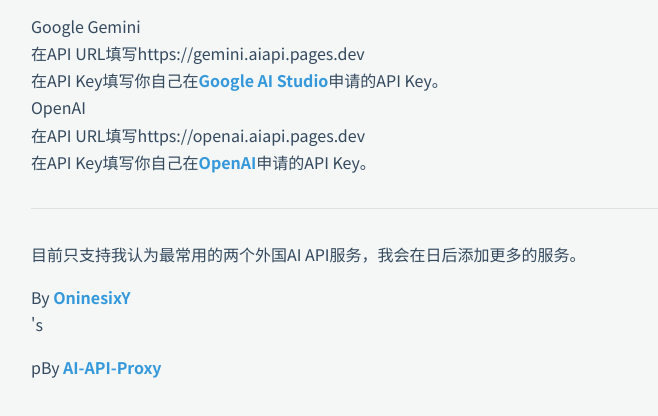
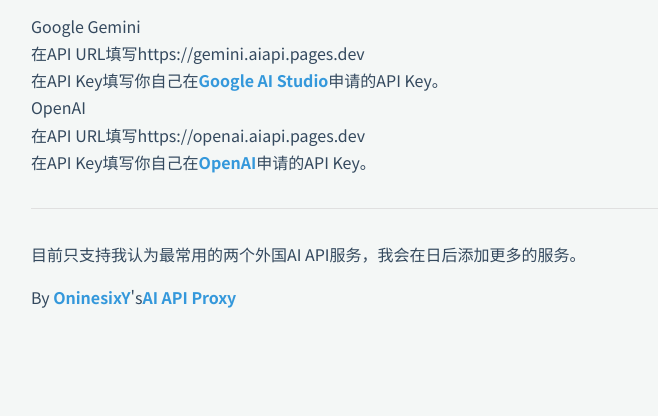
Before and after one commit to TheOninesixY/AI-API-Proxy, a plain HTML site: page index.html in a window 1280 px wide. Shown: the part 240-656 px from the top of the page, without its empty margins (49-707 px from the left). Drawn offline with Linux system fonts and the light colour scheme.

Commit message:
Fix footer links formatting in index.html

```diff
--- a/index.html
+++ b/index.html
@@ -30,7 +30,9 @@
     <p>目前只支持我认为最常用的两个外国AI API服务，我会在日后添加更多的服务。</p>
 
     <div class="footer">
-        <strong>By <a href="https://github.com/TheOninesixY" target="_blank">OninesixY</a></strong><p>'s </p>p<strong>By <a href="https://github.com/TheOninesixY/AI-API-Proxy" target="_blank">AI-API-Proxy</a></strong>
+        <strong>
+            By <a href="https://github.com/TheOninesixY" target="_blank">OninesixY</a>'s<a href="https://github.com/TheOninesixY/AI-API-Proxy" target="_blank">AI API Proxy</a>
+        </strong>
     </div>
 </body>
 </html>
```
